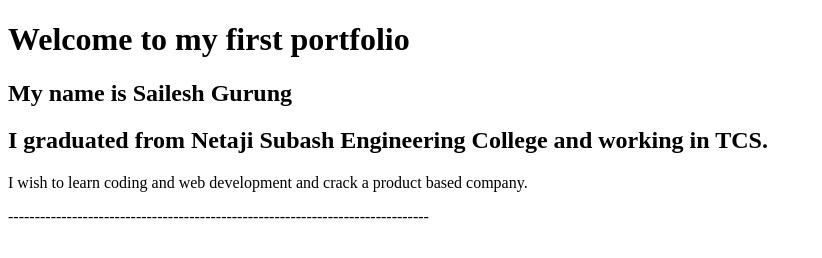
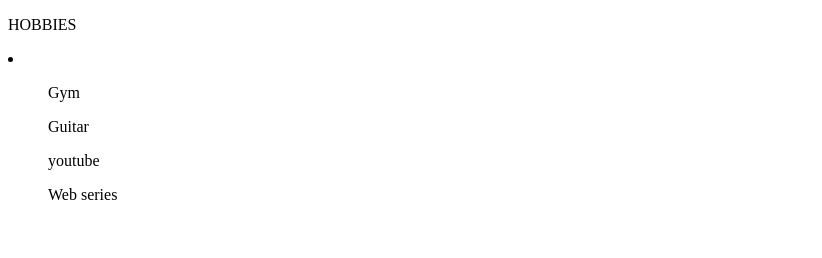
Before and after one commit to saileshgg/student-site-portfolio, a plain HTML site: page index.html in a window 1280 px wide. Shown: the whole page, without its empty margins (0-822 px from the left). Drawn offline with Linux system fonts and the light colour scheme.

Commit message:
updated hobbies

```diff
--- a/index.html
+++ b/index.html
@@ -7,12 +7,13 @@
     <title>Student site</title>
 </head>
 <body>
-    <h1>Welcome to my first portfolio</h1>
 
-    <h2>My name is Sailesh Gurung</h2>
-    <h2>I graduated from Netaji Subash Engineering College and working in TCS.</h2>
-
-    <p>I wish to learn coding and web development and crack a product based company.</p>
-    <p>-------------------------------------------------------------------------------</p>
+    <p>HOBBIES</p>
+    <li>
+        <ol>Gym</ol>
+        <ol>Guitar</ol>
+        <ol>youtube</ol>
+        <ol>Web series</ol>
+    </li>
 </body>
 </html>
```
